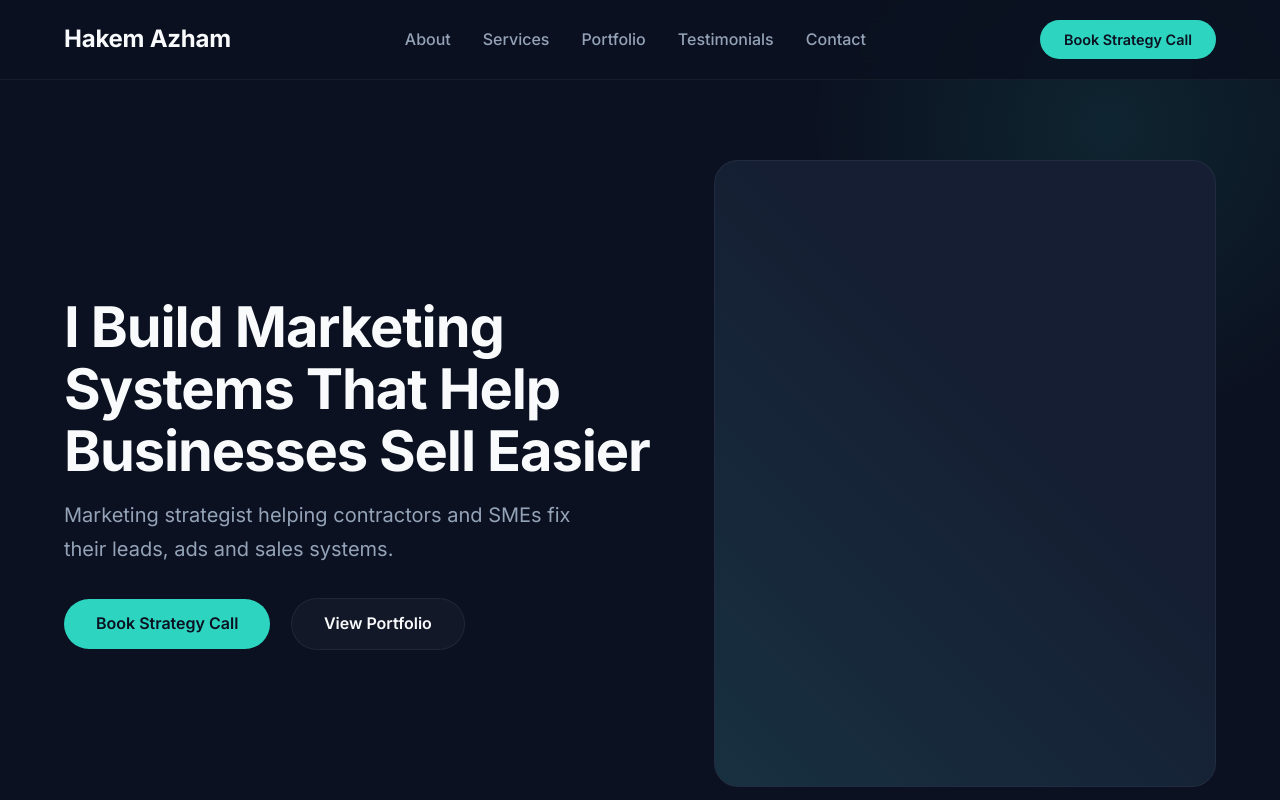
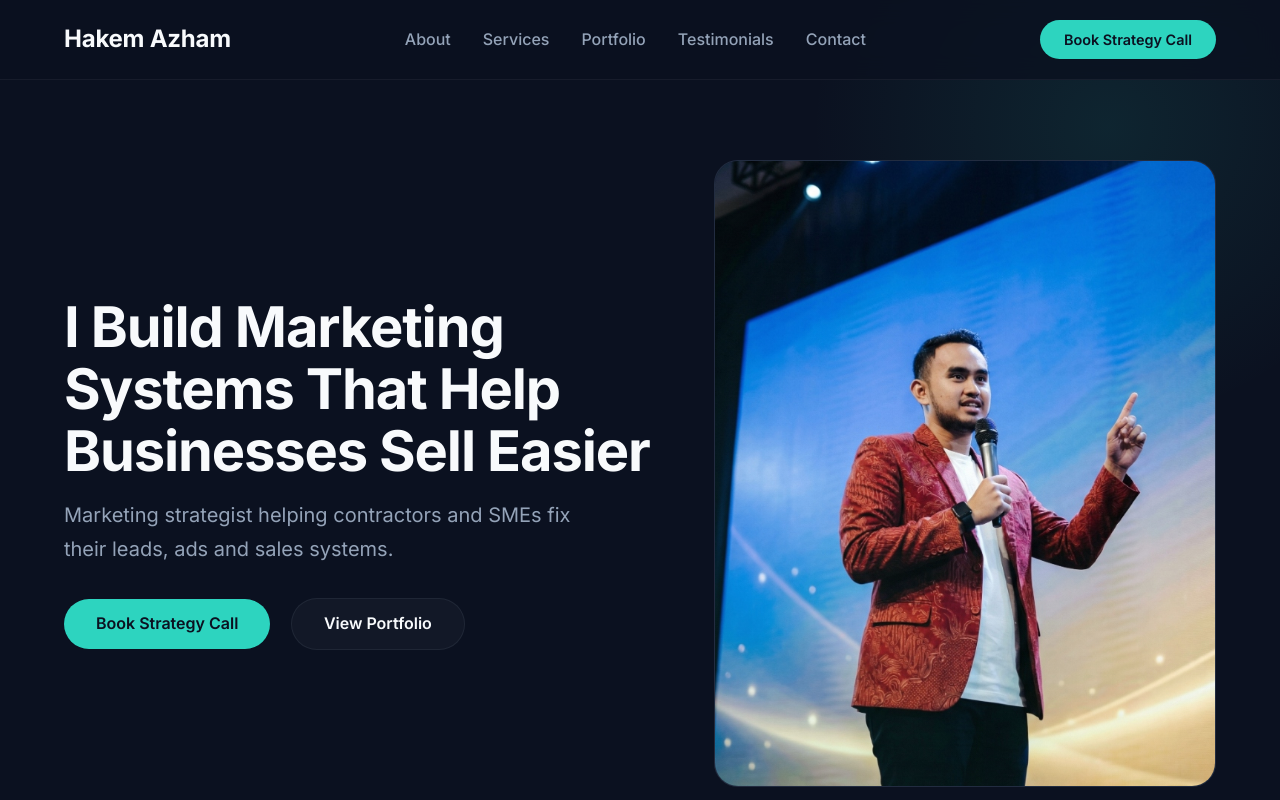
Before and after one commit to akemazham/Hakem-Azham, a plain HTML site: page index.html in a window 1280 px wide. Shown: the top 800 px of the page. Drawn offline with Linux system fonts and the light colour scheme.

Commit message:
Update hero image and styles

```diff
--- a/index.html
+++ b/index.html
@@ -48,7 +48,7 @@
             </div>
             <div class="hero-image fade-in">
                 <div class="image-placeholder">
-                    <!-- Placeholder for portrait -->
+                    <img src="assets/images/hero-profile.jpg" alt="Hakem Azham" class="hero-profile-img">
                     <div class="glow-effect"></div>
                 </div>
             </div>
--- a/style.css
+++ b/style.css
@@ -752,3 +752,8 @@ p {
         padding: var(--space-12) 0;
     }
 }
+.hero-profile-img {
+    width: 100%;
+    height: 100%;
+    object-fit: cover;
+}
```
Also changed, not shown: assets/images/hero-profile.jpg (added).
